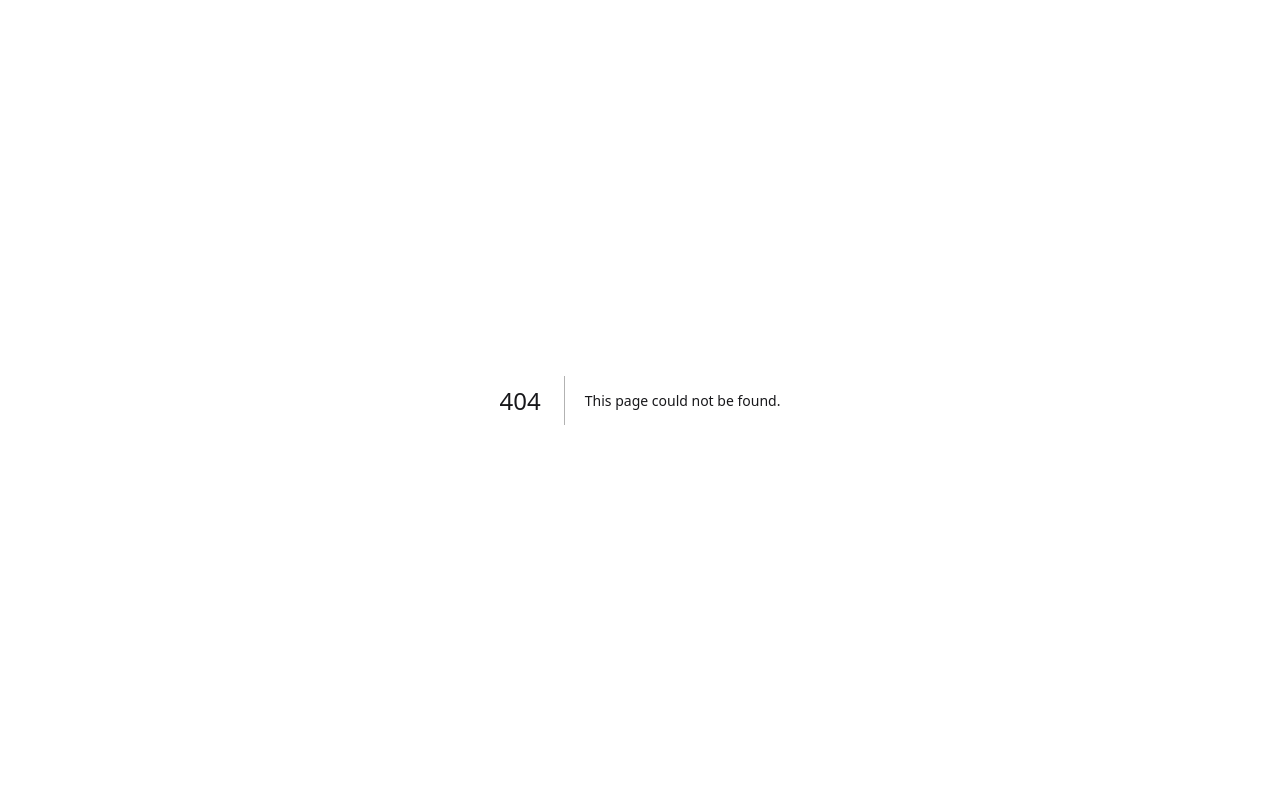
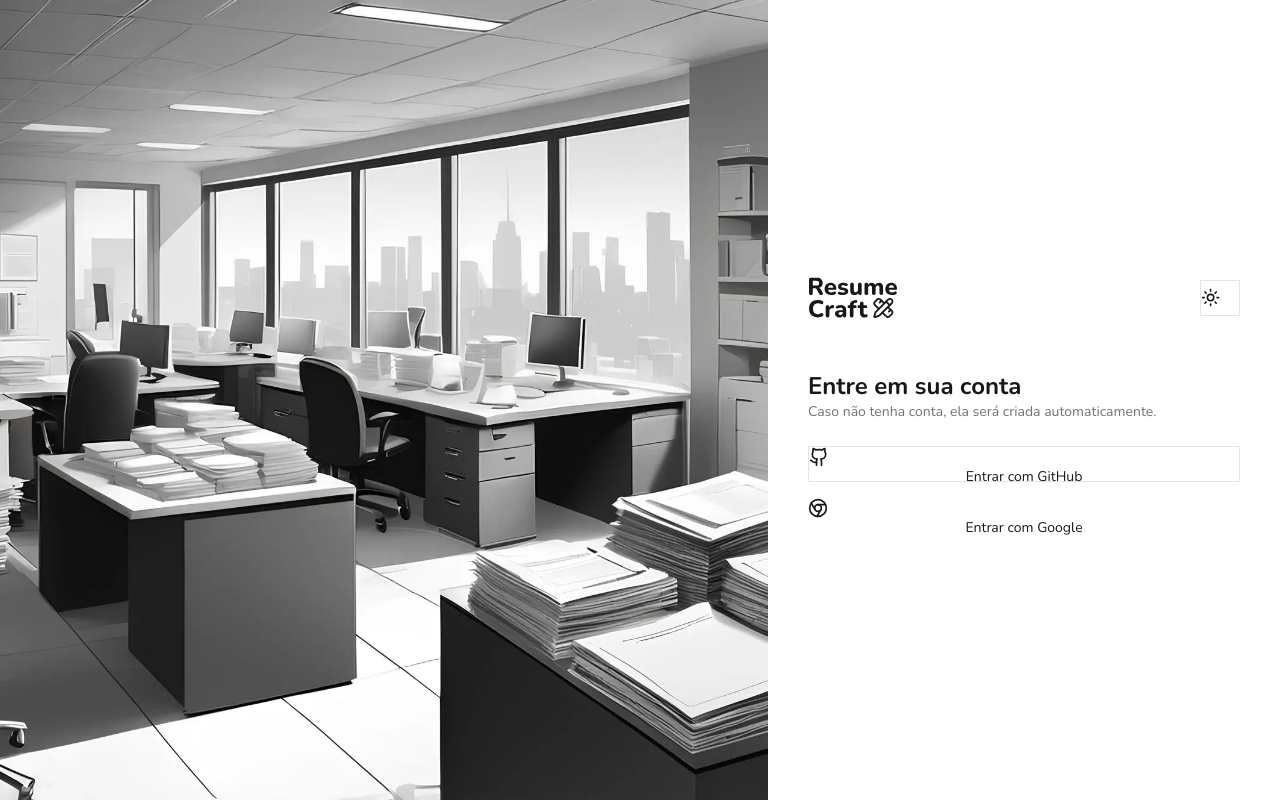
Before and after one commit to isaqu3d/resume-craft, a Next.js app: page /auth/login in a window 1280 px wide. Before the commit this address had no page. Built offline with nearby package versions, Linux system fonts and the light colour scheme.

Commit message:
feat: add login page with GitHub and Google authentication options

```diff
--- /dev/null
+++ b/src/app/api/auth/[...nextauth]/route.ts
@@ -0,0 +1,3 @@
+import { handlers } from "@/lib/auth";
+
+export const { GET, POST } = handlers;
--- /dev/null
+++ b/src/app/auth/login/page.tsx
@@ -0,0 +1,69 @@
+import Logo from "@/app/assets/logo.svg";
+import { ThemeToggle } from "@/components/shared/theme-toggle";
+import Image from "next/image";
+
+// import { signIn } from "@/lib/auth";
+import { Button } from "@/ui/button";
+import { Chrome, Github } from "lucide-react";
+
+// type Providers = "github" | "google";
+
+export default function LoginPage() {
+  // const handleLogin = async (form: FormData) => {
+  //   "use server";
+
+  //   const provider = form.get("provider") as Providers;
+
+  //   await signIn(provider, { redirectTo: "/dashboard/resumes" });
+  // };
+
+  return (
+    <div className="grid grid-cols-[1.5fr,1fr] h-screen">
+      <aside>
+        <Image
+          width={1000}
+          height={800}
+          src="/images/auth-bg.webp"
+          alt="Escritório com vários currículos espalhados por todas as mesas."
+          className="w-full h-full object-cover"
+          quality={100}
+        />
+      </aside>
+
+      <form className="p-10 flex justify-center flex-col">
+        <div className="flex items-center justify-between mb-10">
+          <Logo className="max-w-[90px]" />
+
+          <ThemeToggle />
+        </div>
+
+        <h1 className="text-2xl font-title font-bold">Entre em sua conta</h1>
+        <p className="text-sm text-muted-foreground">
+          Caso não tenha conta, ela será criada automaticamente.
+        </p>
+
+        <div className="flex flex-col gap-4 mt-6">
+          <Button
+            variant="outline"
+            className="w-full gap-2"
+            type="submit"
+            name="provider"
+            value="github"
+          >
+            <Github size={20} />
+            Entrar com GitHub
+          </Button>
+          <Button
+            className="w-full gap-2"
+            type="submit"
+            name="provider"
+            value="google"
+          >
+            <Chrome size={20} />
+            Entrar com Google
+          </Button>
+        </div>
+      </form>
+    </div>
+  );
+}
```
